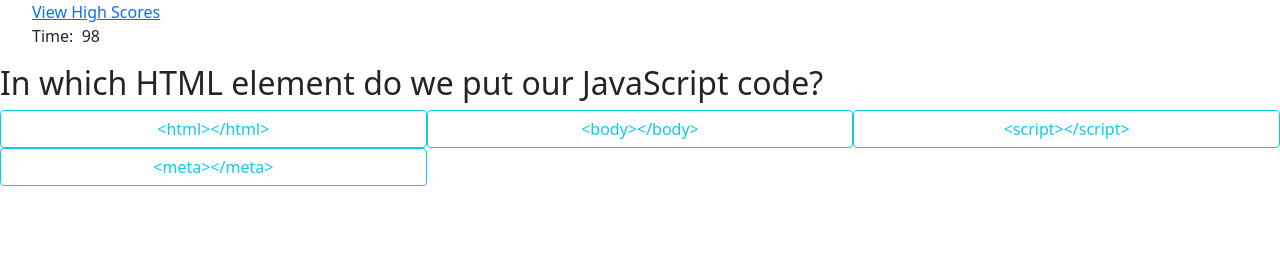
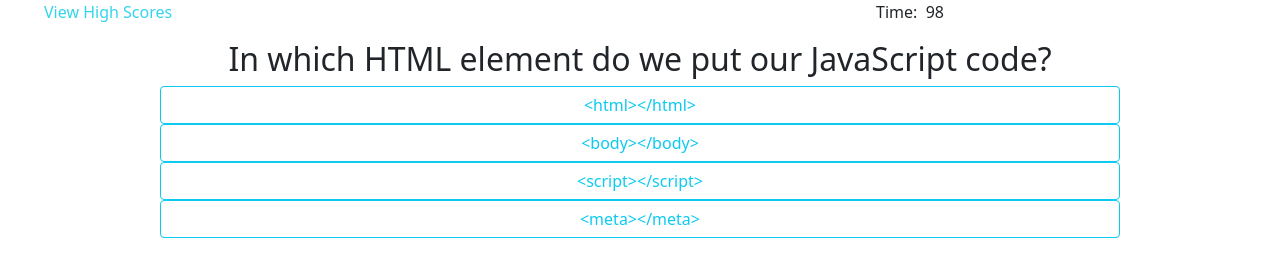
Before and after one commit to ashlynn4567/Challenge4-CodeQuiz, a plain HTML site: page index.html in a window 1280 px wide. Both pictures are taken after a click on the button "Start Quiz". Drawn offline with nearby package versions, Linux system fonts and the light colour scheme.

Commit message:
added styling with bootstrap and added content to highscore page

```diff
--- a/assets/css/style.css
+++ b/assets/css/style.css
@@ -0,0 +1,5 @@
+/* fix link decoration */
+.link-style {
+    text-decoration: none;
+    color: rgb(52, 212, 237);
+};
--- a/assets/js/script.js
+++ b/assets/js/script.js
@@ -12,6 +12,7 @@
 //                                        2. test js to make sure score saving works properly
 //                                        3. create readme screenshots and gifs
 //                                        4. add scorescreen js
+//                                        5. allows a negative time??
 //
 
 
@@ -44,77 +45,77 @@ questionList = [
         question: "In which HTML element do we put our JavaScript code?",
         choices: ["<html></html>", "<body></body>", "<script></script>", "<meta></meta>"],
         answer: "<script></script>"
-    },
-    {
-        question: "Which of the choices below is the correct syntax for a function declaration?",
-        choices: ["function myFunction() {};", "function = myFunction() {};", "function:myFunction();", "var myFunction = function() {};"],
-        answer: "function myFunction() {};"
-    },
-    {
-        question: "Which of the choices below is the correct syntax for a function expression?",
-        choices: ["function myFunction() {};", "function = myFunction() {};", "function:myFunction();", "var myFunction = function() {};"],
-        answer: "var myFunction = function() {};"
-    },
-    {
-        question: "Which of the choices below is the correct syntax for a conditional statement?",
-        choices: ["if i == 5 then", "for (i = 0; i < 5, i++) {};", "while n <3 {};"],
-        answer: "for (i = 0; i < 5, i++) {};"
-    },
-    {
-        question: "What operator does this represent? ||",
-        choices: ["OR", "AND", "NOT EQUAL", "TERNARY"],
-        answer: "OR"
-    },
-    {
-        question: "Which of the following notations would represent a comment in JavaScript?",
-        choices: ["<!--This is a comment-->", "// This is a comment", "#This is a comment"],
-        answer: "// This is a comment"
-    },
-    {
-        question: "What is the correct way to write an array?",
-        choices: ['var colors = "red", "green", "blue"', 'var colors = (1: "red", 2: "green", 3: "blue")', 'var colors = ["red", "green", "blue"]', 'var colors = 1 = ("red"), 2 = ("green"), 3 = ("blue")'],
-        answer: 'var colors = ["red", "green", "blue"]'
-    },
-    {
-        question: "True or False: JavaScript is the same as Java.",
-        choices: ["True", "False"],
-        answer: "False"
-    },
-    {
-        question: "Which event occurs when the user clicks on an HTML element?",
-        choices: ["onmouseclick", "onclick", "onchange", "onmouseover"],
-        answer: "onclick"
-    },
-    {
-        question: "How do you declare a variable?",
-        choices: ["v carName;", "var carName;", "variable carName;"],
-        answer: "var carName;"
-    },
-    {
-        question: "Which operator is used to assign a value to a variable?",
-        choices: ["==", "===", "="],
-        answer: "="
-    },
-    {
-        question: "What will the following code return: Boolean(10 > 9);",
-        choices: ["NaN", "null", "True", "False"],
-        answer: "True"
-    },
-    {
-        question: "Is JavaScript case-sensitive?",
-        choices: ["Yes", "No"],
-        answer: "Yes"
-    },
-    {
-        question: "What is the correct file extension for JavaScript",
-        choices: [".js", ".javascript", ".java"],
-        answer: ".js"
-    },
-    {
-        question: "A function associated with an object is called a:",
-        choices: ["Callback Function", "Link", "Method"],
-        answer: "Method"
     }
+    // COMMA {
+    //     question: "Which of the choices below is the correct syntax for a function declaration?",
+    //     choices: ["function myFunction() {};", "function = myFunction() {};", "function:myFunction();", "var myFunction = function() {};"],
+    //     answer: "function myFunction() {};"
+    // },
+    // {
+    //     question: "Which of the choices below is the correct syntax for a function expression?",
+    //     choices: ["function myFunction() {};", "function = myFunction() {};", "function:myFunction();", "var myFunction = function() {};"],
+    //     answer: "var myFunction = function() {};"
+    // },
+    // {
+    //     question: "Which of the choices below is the correct syntax for a conditional statement?",
+    //     choices: ["if i == 5 then", "for (i = 0; i < 5, i++) {};", "while n <3 {};"],
+    //     answer: "for (i = 0; i < 5, i++) {};"
+    // },
+    // {
+    //     question: "What operator does this represent? ||",
+    //     choices: ["OR", "AND", "NOT EQUAL", "TERNARY"],
+    //     answer: "OR"
+    // },
+    // {
+    //     question: "Which of the following notations would represent a comment in JavaScript?",
+    //     choices: ["<!--This is a comment-->", "// This is a comment", "#This is a comment"],
+    //     answer: "// This is a comment"
+    // },
+    // {
+    //     question: "What is the correct way to write an array?",
+    //     choices: ['var colors = "red", "green", "blue"', 'var colors = (1: "red", 2: "green", 3: "blue")', 'var colors = ["red", "green", "blue"]', 'var colors = 1 = ("red"), 2 = ("green"), 3 = ("blue")'],
+    //     answer: 'var colors = ["red", "green", "blue"]'
+    // },
+    // {
+    //     question: "True or False: JavaScript is the same as Java.",
+    //     choices: ["True", "False"],
+    //     answer: "False"
+    // },
+    // {
+    //     question: "Which event occurs when the user clicks on an HTML element?",
+    //     choices: ["onmouseclick", "onclick", "onchange", "onmouseover"],
+    //     answer: "onclick"
+    // },
+    // {
+    //     question: "How do you declare a variable?",
+    //     choices: ["v carName;", "var carName;", "variable carName;"],
+    //     answer: "var carName;"
+    // },
+    // {
+    //     question: "Which operator is used to assign a value to a variable?",
+    //     choices: ["==", "===", "="],
+    //     answer: "="
+    // },
+    // {
+    //     question: "What will the following code return: Boolean(10 > 9);",
+    //     choices: ["NaN", "null", "True", "False"],
+    //     answer: "True"
+    // },
+    // {
+    //     question: "Is JavaScript case-sensitive?",
+    //     choices: ["Yes", "No"],
+    //     answer: "Yes"
+    // },
+    // {
+    //     question: "What is the correct file extension for JavaScript",
+    //     choices: [".js", ".javascript", ".java"],
+    //     answer: ".js"
+    // },
+    // {
+    //     question: "A function associated with an object is called a:",
+    //     choices: ["Callback Function", "Link", "Method"],
+    //     answer: "Method"
+    // }
 ];
 // END VARIABLE SECTION------------------------------------------------------------------------------------------------- //
 
@@ -164,7 +165,7 @@ var runQuizQuestions = function() {
         var answerButtonEl = document.createElement("button");
 
         // give button styling class
-        answerButtonEl.setAttribute("class", "answer btn btn-block col-4 btn-outline-info");
+        answerButtonEl.setAttribute("class", "answer w-75 btn btn-block btn-outline-info");
 
         // set list item element content
         answerButtonEl.innerText = questionList[questionNumber].choices[i];
--- a/index.html
+++ b/index.html
@@ -13,27 +13,31 @@
     />
     <link rel="stylesheet" href="./assets/css/style.css" />
   </head>
-  <body>
+  <body class="">
     <!--Navbar-->
     <header>
-      <nav>
-        <ul>
-          <a href="scorescreen.html" class="noDecoration"
-            ><li id="scores" class="nav">View High Scores</li></a
-          >
-          <li id="timer" class="nav">
-            Time: &nbsp;<span id="countdown"></span>
-          </li>
+      <nav class="container-fluid">
+        <ul class="row justify-content-between">
+          <div class="col-4">
+            <a href="scorescreen.html" class="link-style"
+              ><li id="scores" class="list-unstyled">View High Scores</li></a
+            >
+          </div>
+          <div class="col-4">
+            <li id="timer" class="list-unstyled">
+              Time: &nbsp;<span id="countdown"></span>
+            </li>
+          </div>
         </ul>
       </nav>
     </header>
     <!--End Navbar-->
 
     <!--Intro Section-->
-    <div class="container">
-      <div id="intro" class="row">
-        <h1>Welcome to the Code Quiz.</h1>
-        <p>
+    <div class="container flex justify-content-center text-center w-75">
+      <div id="intro" class="">
+        <h1 class="">Welcome to the Code Quiz.</h1>
+        <p class="">
           <br>
           This quiz gives a series of programming-related questions while running a countdown timer.
           <br><br>
@@ -54,28 +58,29 @@
     <!--End Intro Section-->
 
     <!--Question Section-->
-    <div class="container"></div>
-      <div id="questions" class="row">
-        <h2 id="question-prompt"></h2>
-        <div id="question-choices" class="choices"></div>
+    <div class="container flex"></div>
+      <div id="questions" class="justify-content-center text-center">
+        <h2 id="question-prompt" class=""></h2>
+        <div id="question-choices" class="choices justify-content-center text-center"></div>
       </div>
 
-      <div id="answer-feedback" class="feedback">
+      <div id="answer-feedback" class="feedback justify-content-center text-center">
         <h3 id="answer-outcome"></h3>
       </div>
     </div>
     <!--End Question Section-->
 
     <!--High Score Section-->
-    <div class="container">
-      <div id="score-input" style="display: none" class="row">
+    <div class="container flex">
+      <div id="score-input" style="display: none" class="justify-content-center text-center">
         <h2>You have completed the Code Quiz!</h2>
         <p>
           Your final score is: <span id="user-final-score"></span>.
           <br />
           Please enter your initials:
-          <input id="initials" type="text" name="initials" />
-          <br />
+          <br>
+          <input id="initials" type="text" name="initials" class="text-center"/>
+          <br /><br />
           <button id="submit-score" class="btn btn-info">Submit</button>
         </p>
       </div>
```
Also changed, not shown: assets/js/scorescreen.js (+29 -1 lines), scorescreen.html (+18 -10 lines).
